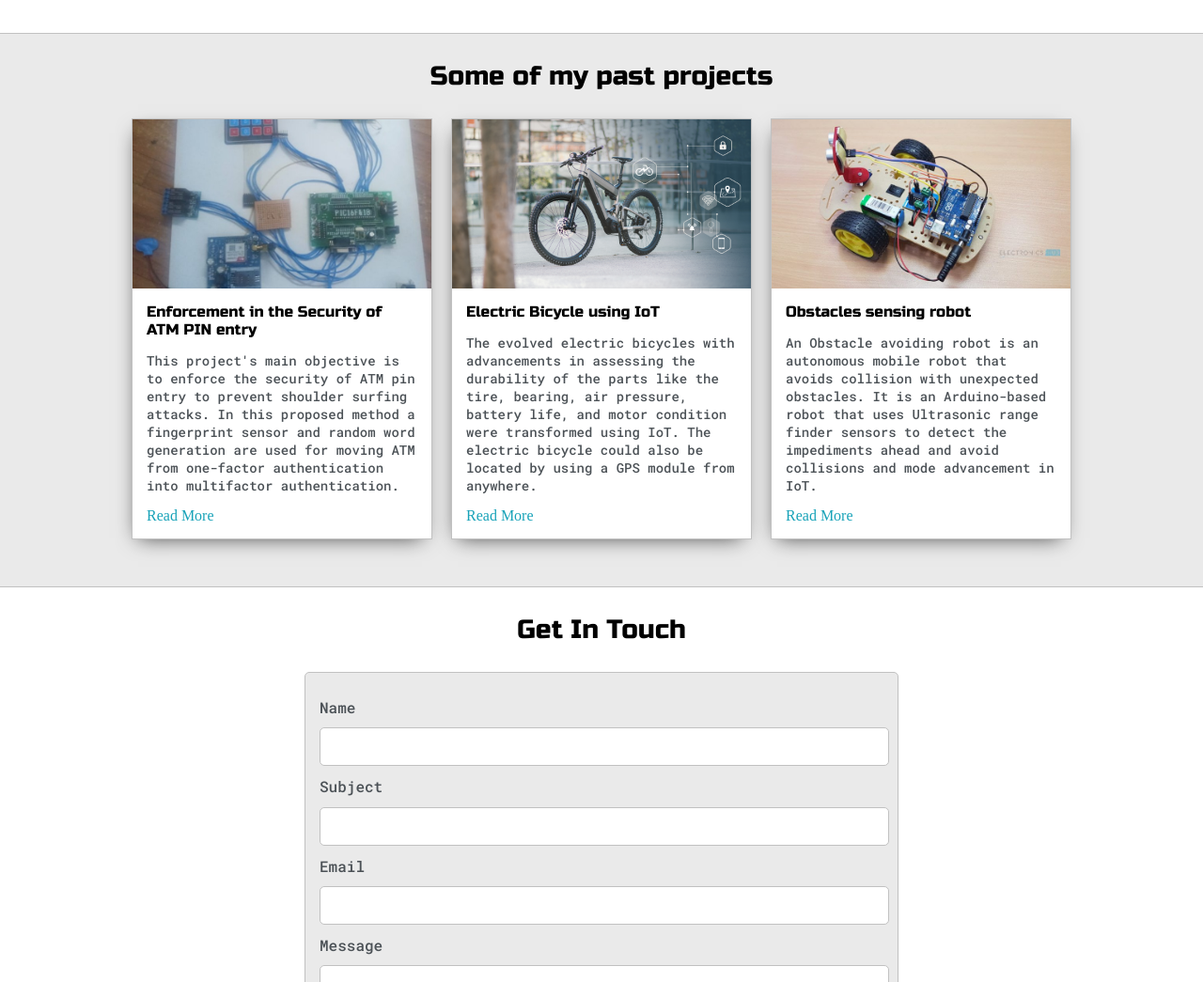
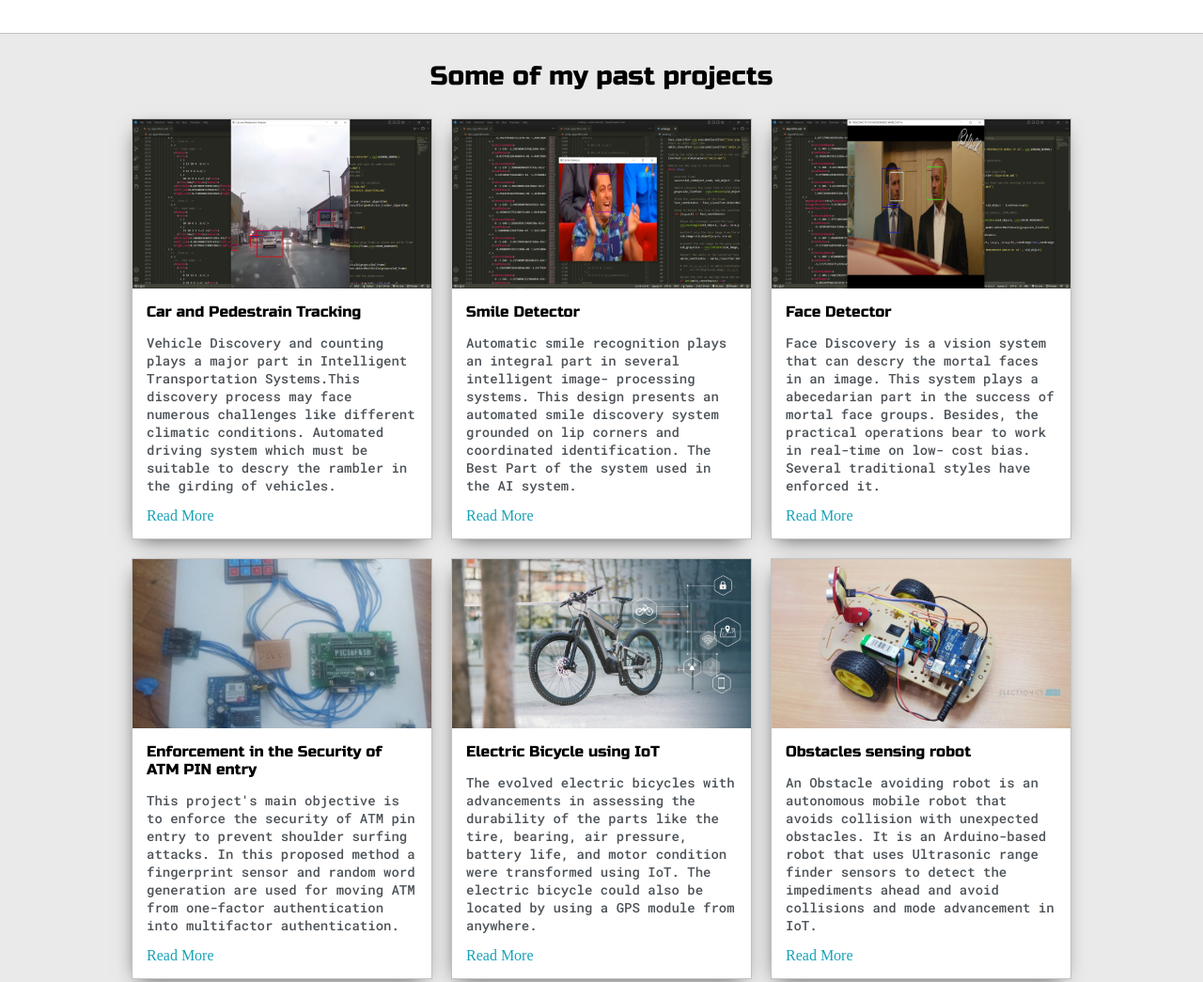
Before and after one commit to dhaneshraju/dhaneshraju.github.io, a plain HTML site: page index.html in a window 1280 px wide. Shown: the part 1380-2425 px from the top of the page at 94% size. Drawn offline with Linux system fonts and the light colour scheme.

Commit message:
Update index.html

```diff
--- a/index.html
+++ b/index.html
@@ -134,6 +134,39 @@
 
 				<div>
 					<div class="post">
+						<img class="thumbnail" src="images/project6.png">
+						<div class="post-preview">
+							<h6 class="post-title">Car and Pedestrain Tracking</h6>
+							<p class="post-intro">Vehicle Discovery and counting plays a major part in Intelligent Transportation Systems.This discovery process may face numerous challenges like different climatic conditions. Automated driving system which must be suitable to descry the rambler in the girding of vehicles.</p>
+							<a href="#">Read More</a>
+						</div>
+					</div>
+				</div>
+
+				<div>
+					<div class="post">
+						<img class="thumbnail" src="images/project5.png">
+						<div class="post-preview">
+							<h6 class="post-title">Smile Detector</h6>
+							<p class="post-intro">Automatic smile recognition plays an integral part in several intelligent image- processing systems. This design presents an automated smile discovery system grounded on lip corners and coordinated identification. The Best Part of the system used in the AI system.</p>
+							<a href="#">Read More</a>
+						</div>
+					</div>
+				</div>
+
+				<div>
+					<div class="post">
+						<img class="thumbnail" src="images/project4.png">
+						<div class="post-preview">
+							<h6 class="post-title">Face Detector</h6>
+							<p class="post-intro">Face Discovery is a vision system that can descry the mortal faces in an image. This system plays a abecedarian part in the success of mortal face groups. Besides, the practical operations bear to work in real-time on low- cost bias. Several traditional styles have enforced it.</p>
+							<a href="#">Read More</a>
+						</div>
+					</div>
+				</div>
+
+				<div>
+					<div class="post">
 						<img class="thumbnail" src="images/project3.jpg">
 						<div class="post-preview">
 							<h6 class="post-title">Enforcement in the Security of ATM PIN entry</h6>
```
